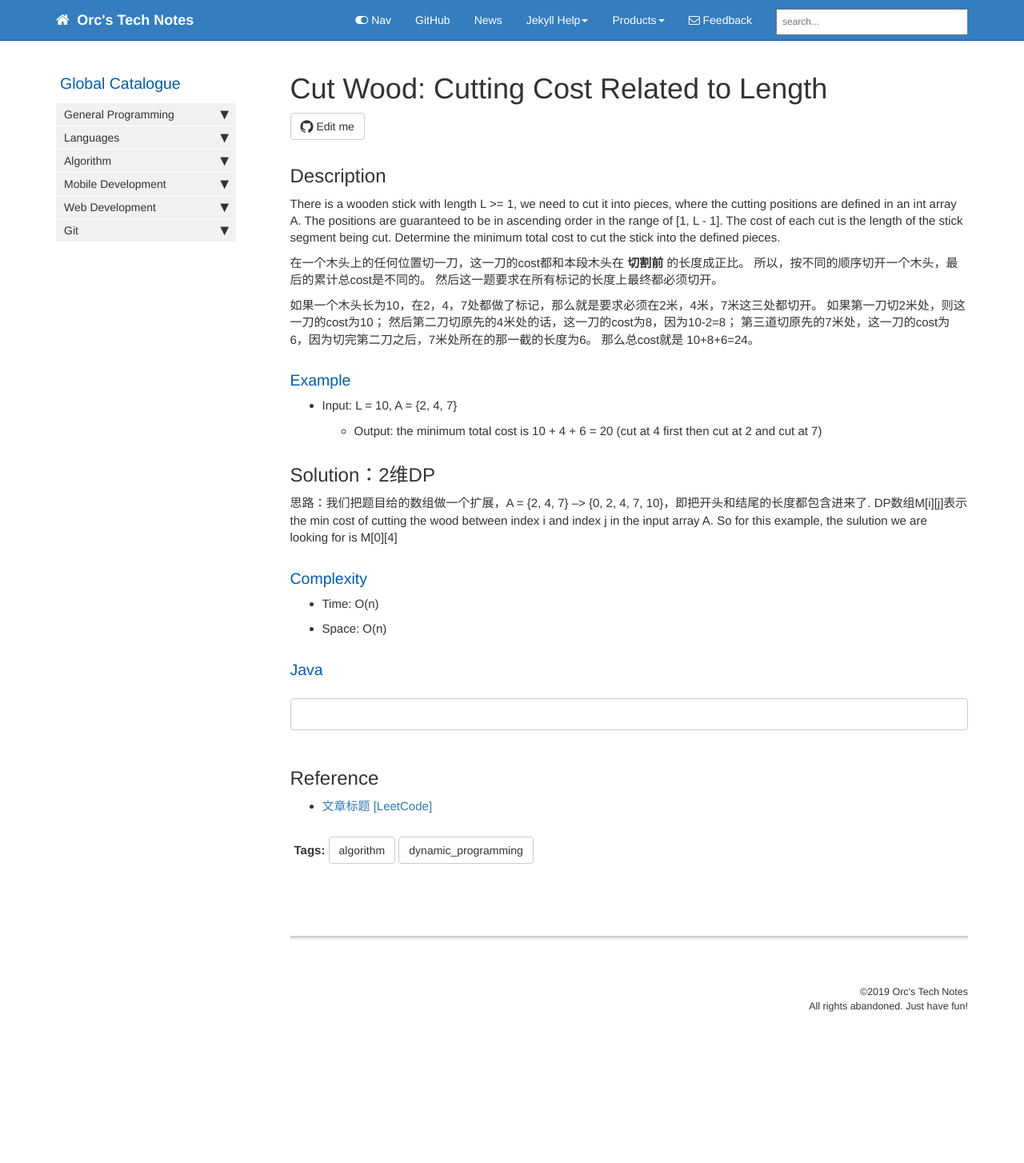
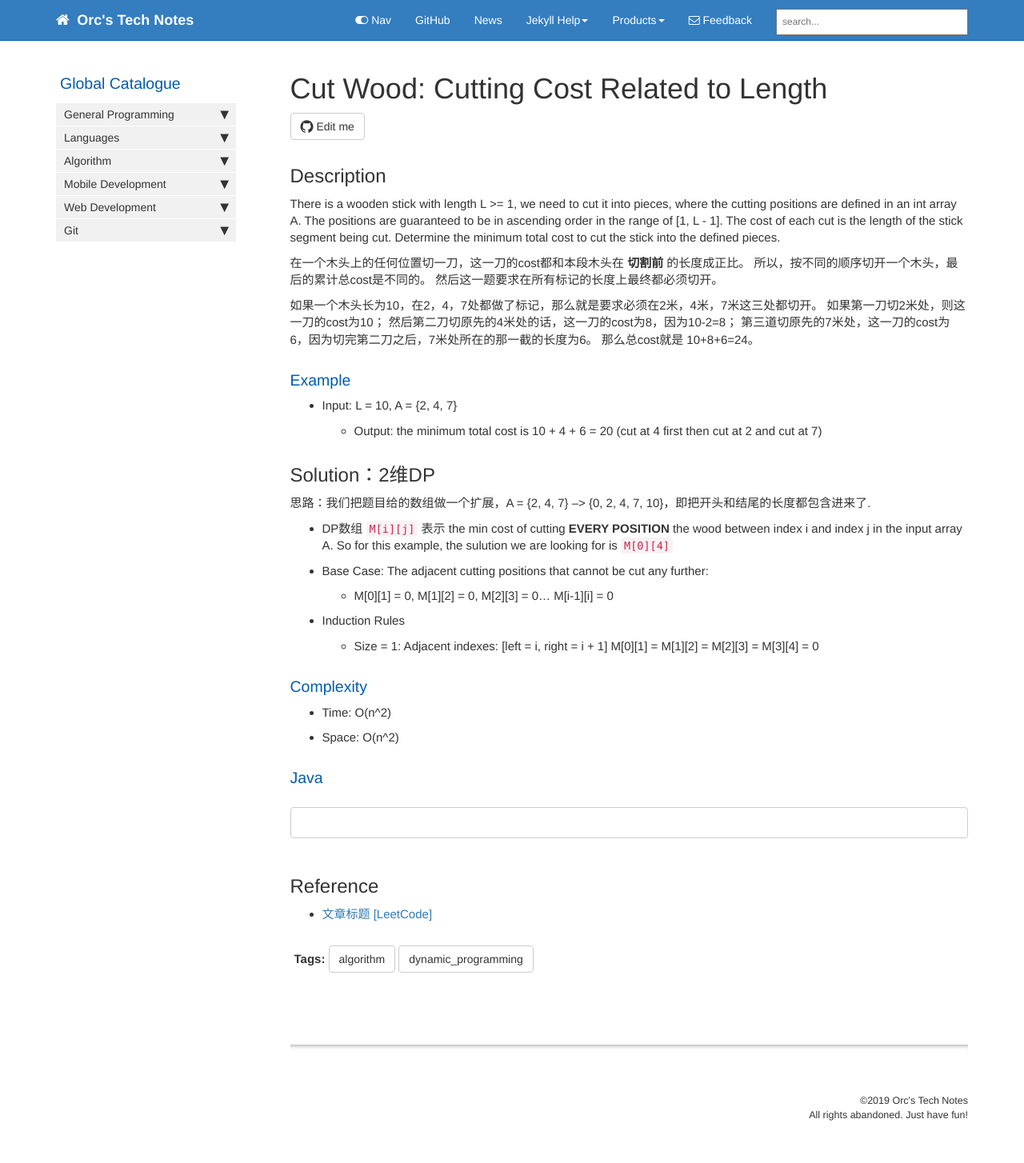
Before and after one commit to HungryOrc/hungryorc.github.io, a Jekyll site: the page built from pages/algorithm/algorithm_cutWood_cuttingCostRelatedToLength.md, in a window 1280 px wide. Shown: the whole page at 80% size. Built offline with Jekyll 4.4.1, drawn with Linux system fonts in a browser that asks for light colours; nearby versions of some CDN libraries; comment, search, counter and statistics services are not loaded; before the commit the page ends 1318 px from its top, so only the background shows below that.

Commit message:
Update algorithm_cutWood_cuttingCostRelatedToLength.md

````diff
--- a/pages/algorithm/algorithm_cutWood_cuttingCostRelatedToLength.md
+++ b/pages/algorithm/algorithm_cutWood_cuttingCostRelatedToLength.md
@@ -31,12 +31,22 @@ Determine the minimum total cost to cut the stick into the defined pieces.
 
 ## Solution：2维DP
 思路：我们把题目给的数组做一个扩展，A = {2, 4, 7} --> {0, 2, 4, 7, 10}，即把开头和结尾的长度都包含进来了.
-DP数组M[i][j]表示 the min cost of cutting the wood between index i and index j in the input array A.
-So for this example, the sulution we are looking for is M[0][4]
+
+* DP数组 `M[i][j]` 表示 the min cost of cutting **EVERY POSITION** the wood between index i and index j in the input array A.
+So for this example, the sulution we are looking for is `M[0][4]`
+
+* Base Case: The adjacent cutting positions that cannot be cut any further:
+  * M[0][1] = 0, M[1][2] = 0, M[2][3] = 0... M[i-1][i] = 0
+
+* Induction Rules
+  * Size = 1: Adjacent indexes: [left = i, right = i + 1]
+    M[0][1] = M[1][2] = M[2][3] = M[3][4] = 0
+
+
 
 ### Complexity
-* Time: O(n)
-* Space: O(n)
+* Time: O(n^2)
+* Space: O(n^2)
 
 ### Java
 ```java
````
